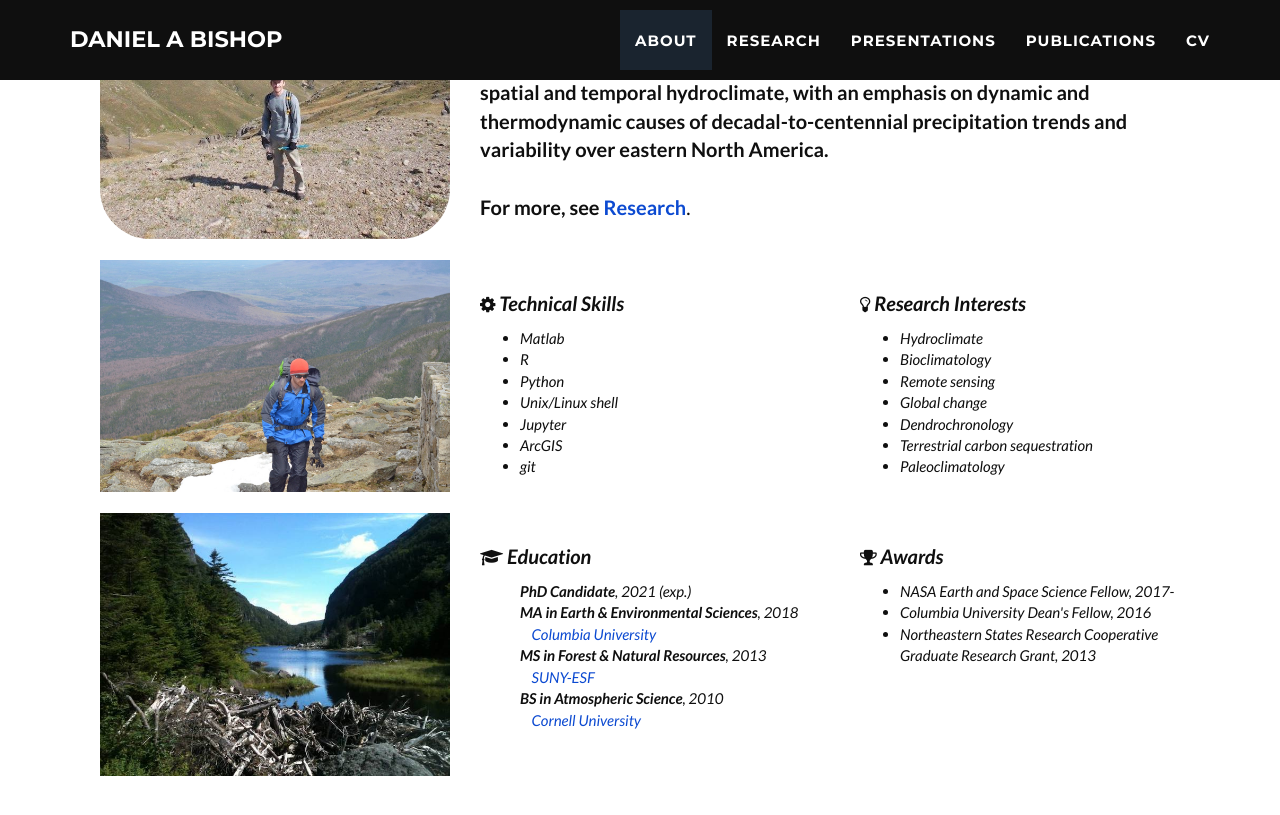
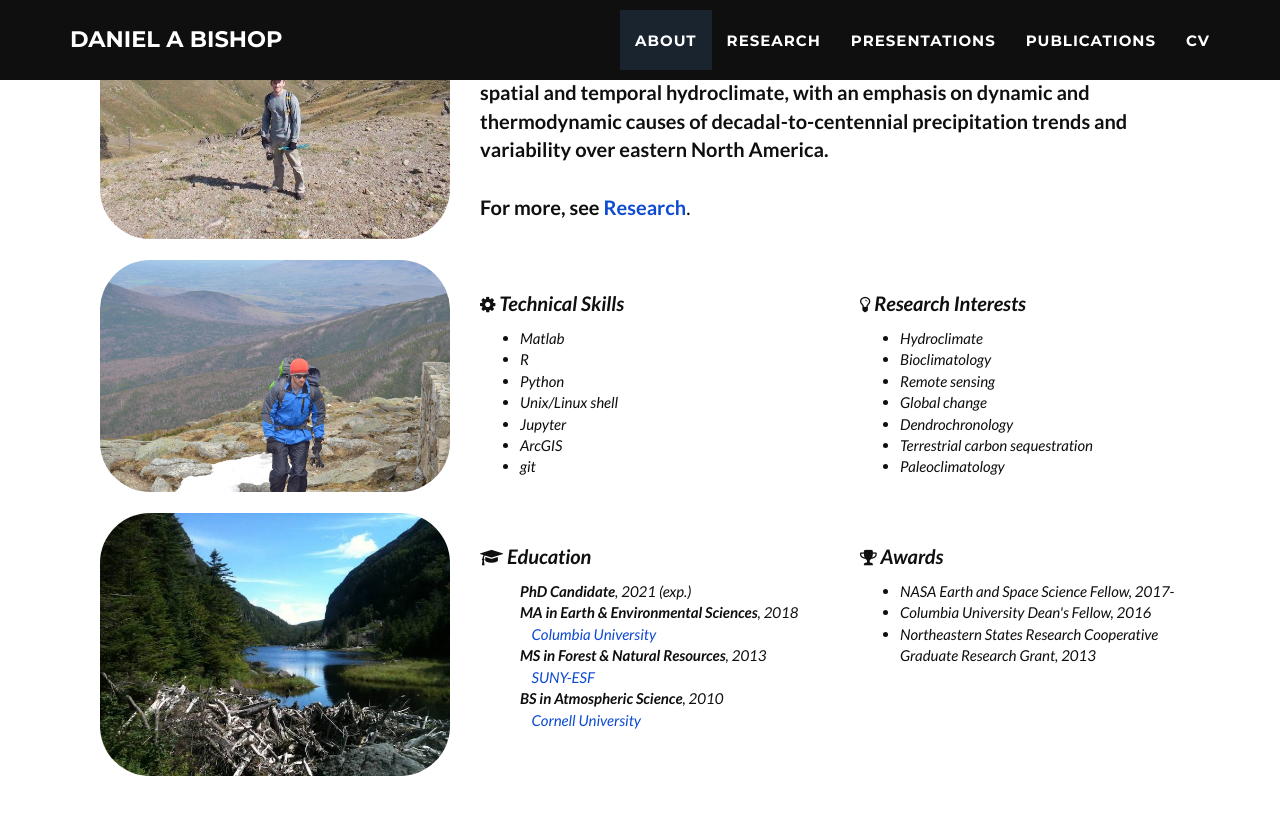
Before and after one commit to danielabishop/danielabishop.github.io, a Jekyll site: the page built from index.html, in a window 1280 px wide and 900 px high, scrolled down 1218 px. Shown: the top 815 px of the window. Built offline with Jekyll 4.4.1, drawn with Linux system fonts in a browser that asks for light colours; some web fonts are replaced; comment, search, counter and statistics services are not loaded.

```diff
--- a/_includes/portfolio_grid.html
+++ b/_includes/portfolio_grid.html
@@ -31,7 +31,7 @@
 
             <div class="container">
                 <div class="col-md-4">
-                    <img class="img-responsive" src="img/about2.jpg" alt=""><br>
+                    <img class="img-responsive" src="img/about2.jpg" alt="" style="border-radius:50px;"><br>
                 </div>
                 <div class="col-md-4 .col-md-offset-4">
                     <p><br><i><b><i style="font-size:18px" class="fa">&#xf013;</i> Technical Skills</b><br></i></p>
@@ -61,7 +61,7 @@
 
             <div class="container">
                 <div class="col-md-4">
-                    <img class="img-responsive" src="img/about3.jpg" alt="">
+                    <img class="img-responsive" src="img/about3.jpg" alt="" style="border-radius:50px;">
                 </div>
                 <div class="col-md-4">
                     <p><br><i><b><i style="font-size:18px" class="fa">&#xf19d;</i> Education</b><br></i></p>
```
Also changed, not shown: 6 other files.
